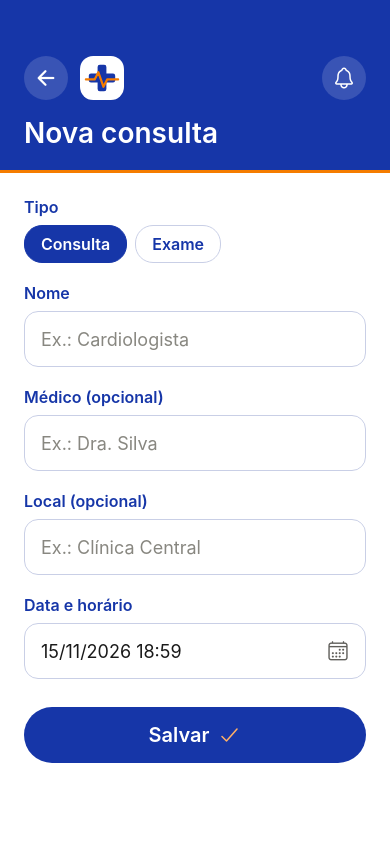
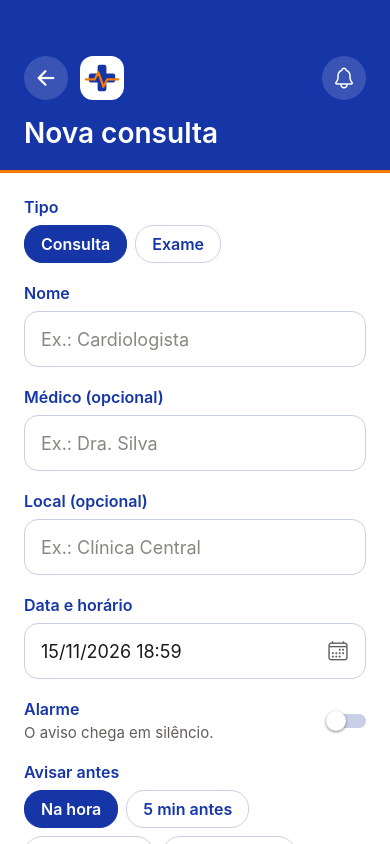
Before and after one commit to oandredev/projeto-gerenciamento-de-saude, a React Native app in the folder frontend/: screen /AppointmentForm in a window 390 px wide. Built offline with nearby package versions, Linux system fonts and the light colour scheme; what expo-notifications would draw is missing.

Commit message:
feat: alarme e aviso antecipado no formulário de consulta

```diff
--- a/frontend/src/screens/AppointmentFormScreen.js
+++ b/frontend/src/screens/AppointmentFormScreen.js
@@ -13,6 +13,7 @@ import {
 import { Ionicons } from '@expo/vector-icons';
 import Header from '../components/Header';
 import DateTimeField from '../components/DateTimeField';
+import AlarmFields from '../components/AlarmFields';
 import { colors } from '../styles/theme';
 import { getActiveProfile } from '../services/profileService';
 import {
@@ -65,8 +66,17 @@ export default function AppointmentFormScreen({ navigation, route }) {
     const [startAt, setStartAt] = useState(
         schedule ? new Date(schedule.startAt) : nowWithoutSeconds()
     );
+    const [alarmEnabled, setAlarmEnabled] = useState(schedule?.alarmEnabled ?? false);
+    const [reminderValue, setReminderValue] = useState(schedule?.reminderValue ?? null);
+    const [reminderUnit, setReminderUnit] = useState(schedule?.reminderUnit ?? null);
     const [error, setError] = useState('');
     const [saving, setSaving] = useState(false);
+
+    // Escolha do "Avisar antes" (valor e unidade andam juntos)
+    function handleReminderChange(value, unitName) {
+        setReminderValue(value);
+        setReminderUnit(unitName);
+    }
 
     // Confere os campos e, se a data já passou, pergunta antes de salvar
     function handleSave() {
@@ -111,6 +121,9 @@ export default function AppointmentFormScreen({ navigation, route }) {
             title: title.trim(),
             startAt: startAt.toISOString(),
             intervalUnit: 'UNIQUE',
+            alarmEnabled,
+            reminderValue: reminderValue ?? undefined,
+            reminderUnit: reminderUnit ?? undefined,
             details: {
                 doctorName: doctor.trim() || undefined,
                 location: location.trim() || undefined,
@@ -127,15 +140,13 @@ export default function AppointmentFormScreen({ navigation, route }) {
                     id: schedule.id,
                     notes: schedule.notes ?? undefined,
                     endAt: schedule.endAt ?? undefined,
-                    reminderValue: schedule.reminderValue ?? undefined,
-                    reminderUnit: schedule.reminderUnit ?? undefined,
+                    notifyEnabled: schedule.notifyEnabled ?? true,
                 });
             } else {
                 await createSchedule({
                     ...fields,
                     profileId: profile.id,
                     notifyEnabled: true,
-                    alarmEnabled: false,
                 });
             }
             navigation.goBack();
@@ -246,6 +257,14 @@ export default function AppointmentFormScreen({ navigation, route }) {
                     onChange={setStartAt}
                 />
 
+                <AlarmFields
+                    alarmEnabled={alarmEnabled}
+                    onAlarmChange={setAlarmEnabled}
+                    reminderValue={reminderValue}
+                    reminderUnit={reminderUnit}
+                    onReminderChange={handleReminderChange}
+                />
+
                 {error !== '' && <Text style={styles.error}>{error}</Text>}
 
                 <Pressable
```
